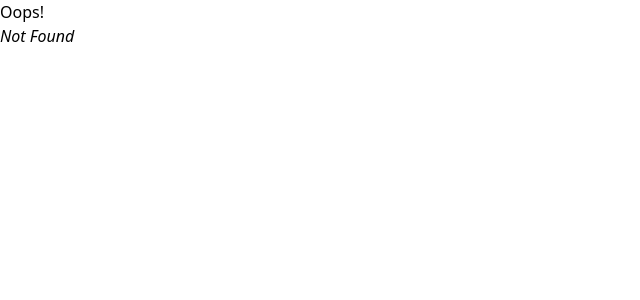
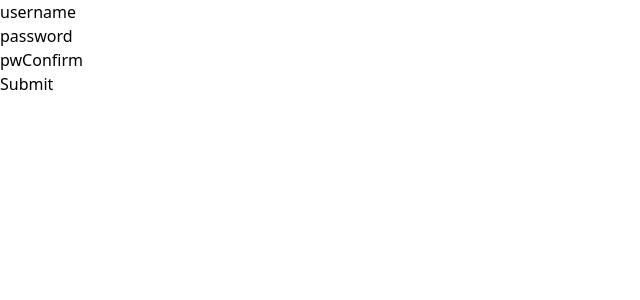
Before and after one commit to thompsonslee/hospitality-management-client, a React (Vite) app: page /register in a window 1280 px wide. Before the commit this address had no page. Shown: the top 300 px of the page, without its empty margins (0-640 px from the left). Built offline with nearby package versions, Linux system fonts and the light colour scheme.

Commit message:
add user login/register

```diff
--- a/src/App.tsx
+++ /dev/null
@@ -1,14 +0,0 @@
-import {
-  createBrowserRouter,
-  RouterProvider
-} from "react-router-dom"
-
-function App() {
-
-
-  return (
-    <h1 className='bg-purple-500'>vite project</h1>
-  )
-}
-
-export default App
--- /dev/null
+++ b/src/components/UserForm.tsx
@@ -0,0 +1,93 @@
+import UserFormElement from "./UserFormElement"
+import { useState } from "react"
+import UserFormErrorBox from "./UserFormErrorBox"
+interface props {
+    formType: "login" | "register"
+
+}
+type formData = {
+    username: string,
+    password: string,
+    pwConfirm?: string
+}
+
+
+export default function UserForm({formType}:props){
+
+    const initalFormData:formData = {
+        username: "",
+        password: ""
+    }
+    if(formType === "register") initalFormData["pwConfirm"] = ""
+
+    const [formData, setFormData] = useState(initalFormData)
+    const [errors, setErrors] = useState("")
+
+    const handleSubmit = (event: React.FormEvent) => {
+        event.preventDefault()
+        console.log(formData)
+        if(formType === "register"){
+            if(formData.password != formData.pwConfirm){
+                setErrors("password does not match")
+                return
+            }
+            fetch("http://localhost:3000/register",{
+                method: "post",
+                headers: {
+                    "Content-Type": "application/json; charset=UTF-8"
+                },
+                body: JSON.stringify(formData)
+            }).then(
+                (res) => console.log(res)
+            ).catch((e) => console.log(e))
+            return
+        }
+        if(formType === "login"){
+            fetch("http://localhost:3000/login",{
+                method: "post",
+                headers: {
+                    "content-type": "application/json;charset=UTF-8"
+                },
+                body: JSON.stringify(formData)
+            }).then(
+                (res) => console.log(res)
+            ).catch((e) => console.log(e))
+            return
+
+        }
+
+    }
+
+    const handleChange = (event: React.ChangeEvent<HTMLInputElement>) => {
+        const {name,value} = event.target
+        setFormData({...formData,[name]: value})
+    }
+    return(
+        <form onSubmit={(e) => handleSubmit(e)}>
+            {(errors) && (
+                <UserFormErrorBox error={errors}/>
+            )}
+            <UserFormElement
+                name = "username"
+                data = {formData.username}
+                type = "text"
+                onChange={handleChange}
+            />
+            <UserFormElement
+                name = "password"
+                data = {formData.password}
+                type = "password"
+                onChange={handleChange}
+            />
+            {((formType === "register") && (formData.pwConfirm || formData.pwConfirm === "")) && (
+                <UserFormElement
+                    name = "pwConfirm"
+                    data = {formData.pwConfirm}
+                    type = "password"
+                    onChange={handleChange}
+                 />
+            )}
+            <button type="submit">Submit</button>
+        </form>
+    )
+}
--- /dev/null
+++ b/src/components/UserFormElement.tsx
@@ -0,0 +1,20 @@
+interface Props {
+    name: string,
+    data: string,
+    type: string,
+    onChange: React.ChangeEventHandler
+}
+
+export default function userFormElement({name,data,type,onChange}:Props){
+    return(
+        <div>
+            <label htmlFor={name}>{name}</label>
+            <input
+                required
+                name={name}
+                type={type}
+                value={data}
+                onChange={onChange}></input>
+        </div>
+    )
+}
--- /dev/null
+++ b/src/components/UserFormErrorBox.tsx
@@ -0,0 +1,9 @@
+type props = {
+    error: string
+}
+
+export default function ErrorBox({error}:props){
+    return(
+        <div>{error}</div>
+    )
+}
--- a/src/main.tsx
+++ b/src/main.tsx
@@ -1,20 +1,10 @@
 import React from 'react'
 import ReactDOM from 'react-dom/client'
-import App from './App'
-import {
-  createBrowserRouter,
-  RouterProvider
-} from "react-router-dom"
+import router from './router'
+import { RouterProvider } from "react-router-dom"
 import './index.css'
-import ErrorPage from './pages/error'
 
-const router = createBrowserRouter([
-  {
-    path: "/",
-    element: <App />,
-    errorElement: <ErrorPage />
-  }
-])
+
 
 ReactDOM.createRoot(document.getElementById('root')!).render(
   <React.StrictMode>
--- /dev/null
+++ b/src/pages/Home.tsx
@@ -0,0 +1,5 @@
+export default function Home(){
+    return(
+        <h1>homepage</h1>
+    )
+}
--- /dev/null
+++ b/src/pages/LoginPage.tsx
@@ -0,0 +1,22 @@
+import UserForm from "../components/UserForm"
+
+
+type props = {
+    type: "login" | "register"
+}
+
+export default function LoginPage({type}:props){
+
+
+    return(
+        (type === "login") ? (
+            <UserForm
+                formType="login"
+            />
+        ) : (
+            <UserForm
+                formType="register"
+            />
+        )
+    )
+}
--- /dev/null
+++ b/src/router.tsx
@@ -0,0 +1,25 @@
+import { createBrowserRouter } from "react-router-dom"
+import Home from "./pages/Home"
+import ErrorPage from "./pages/Error"
+import LoginPage from "./pages/LoginPage"
+
+
+
+const router = createBrowserRouter([
+  {
+    path: "/",
+    element: <Home />,
+    errorElement: <ErrorPage />
+  },
+  {
+    path: "/register",
+    element:<LoginPage type="register" />
+  },
+  {
+    path: "/login",
+    element: <LoginPage type="login"/>
+  }
+])
+
+
+export default router
```
Also changed, not shown: src/pages/Error.tsx (renamed from src/pages/error.tsx).
